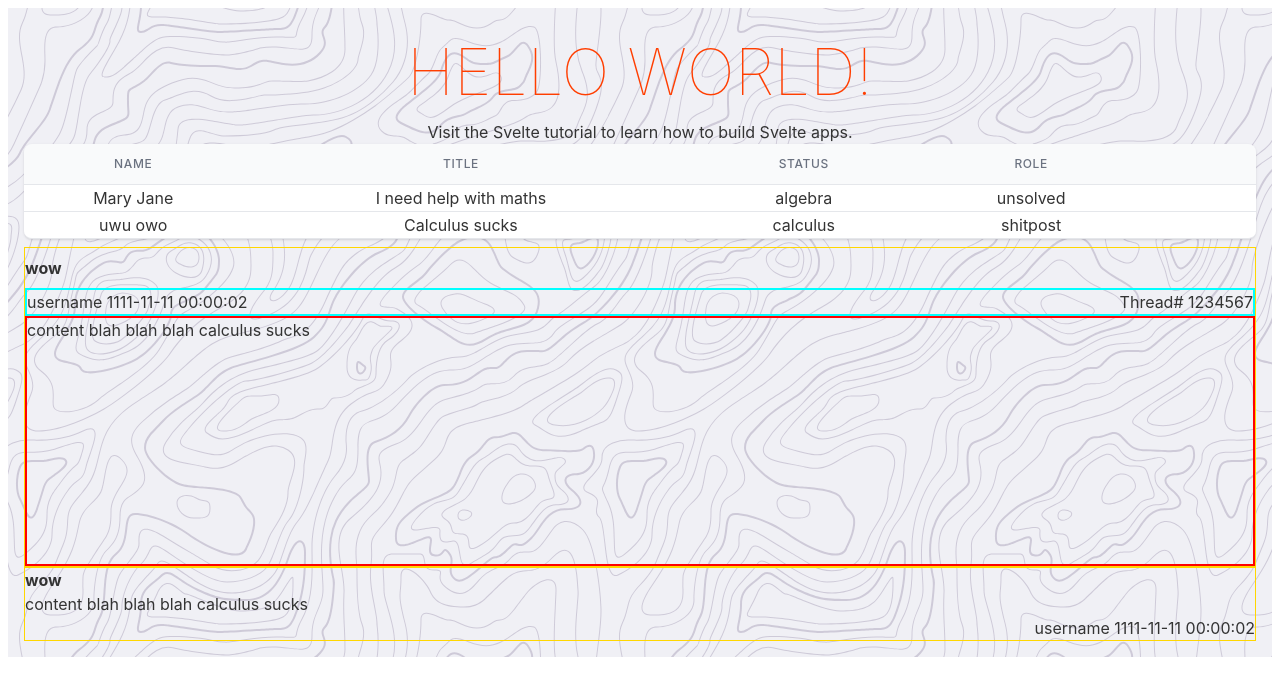
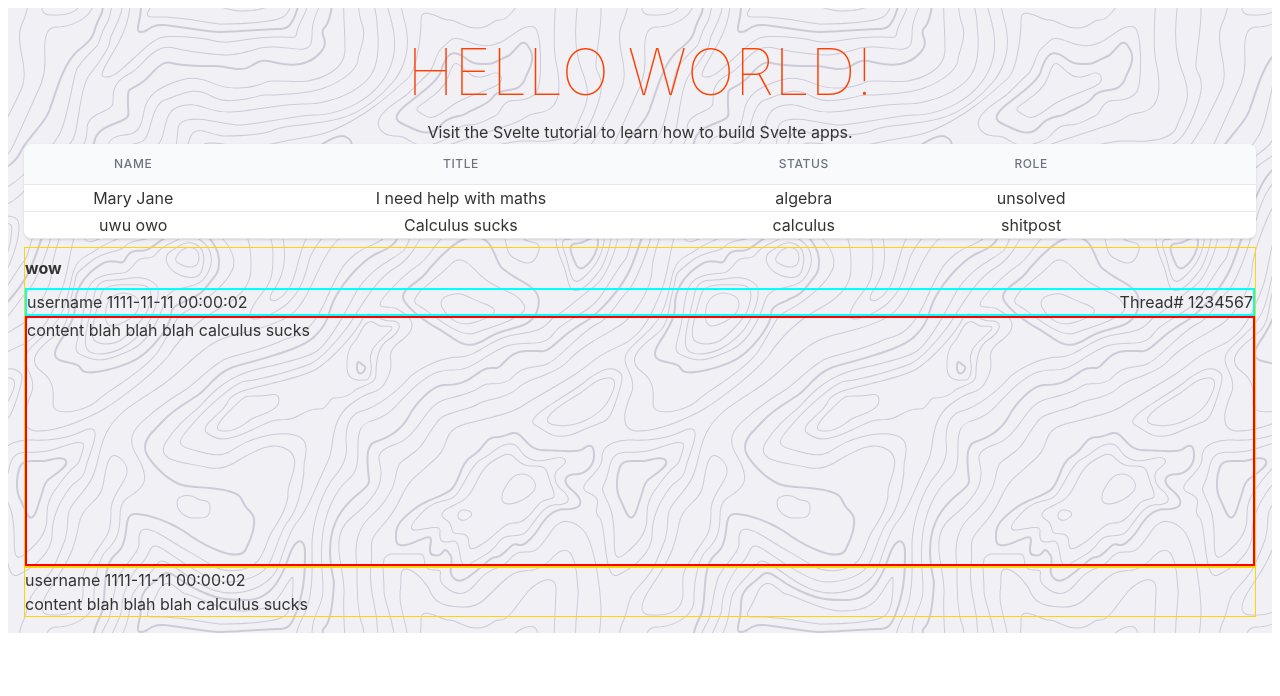
Before and after one commit to halp106/math-halp, a Svelte app: page / in a window 1280 px wide. Shown: the top 696 px of the page. Built offline with nearby package versions, Linux system fonts and the light colour scheme.

Commit message:
comment now does not have title

```diff
--- a/public/index.css
+++ b/public/index.css
@@ -434,6 +434,10 @@ Ensure the default browser behavior of the `hidden` attribute.
 .overflow-x-auto {
   overflow-x: auto;
 }
+.break-normal {
+  overflow-wrap: normal;
+  word-break: normal;
+}
 .border-b {
   border-bottom-width: 1px;
 }
--- a/src/Comment.svelte
+++ b/src/Comment.svelte
@@ -3,21 +3,16 @@
 </script>
 
 <div id="parent" style="display:flex; display:block; height:100%; border:solid 1px gold">
+
     <div style="display:flex; justify-content:start">
-        <h1>
-            <b>
-                wow
-            </b>
-        </h1>
+        <p>
+            username 1111-11-11 00:00:02
+        </p>
     </div>
+
     <div style="display:flex; justify-content:start">
         <p>
             content blah blah blah calculus sucks
         </p>
     </div>
-     <div style="display:flex; justify-content:end">
-        <p>
-            username 1111-11-11 00:00:02
-        </p>
-    </div>
 </div>
```
